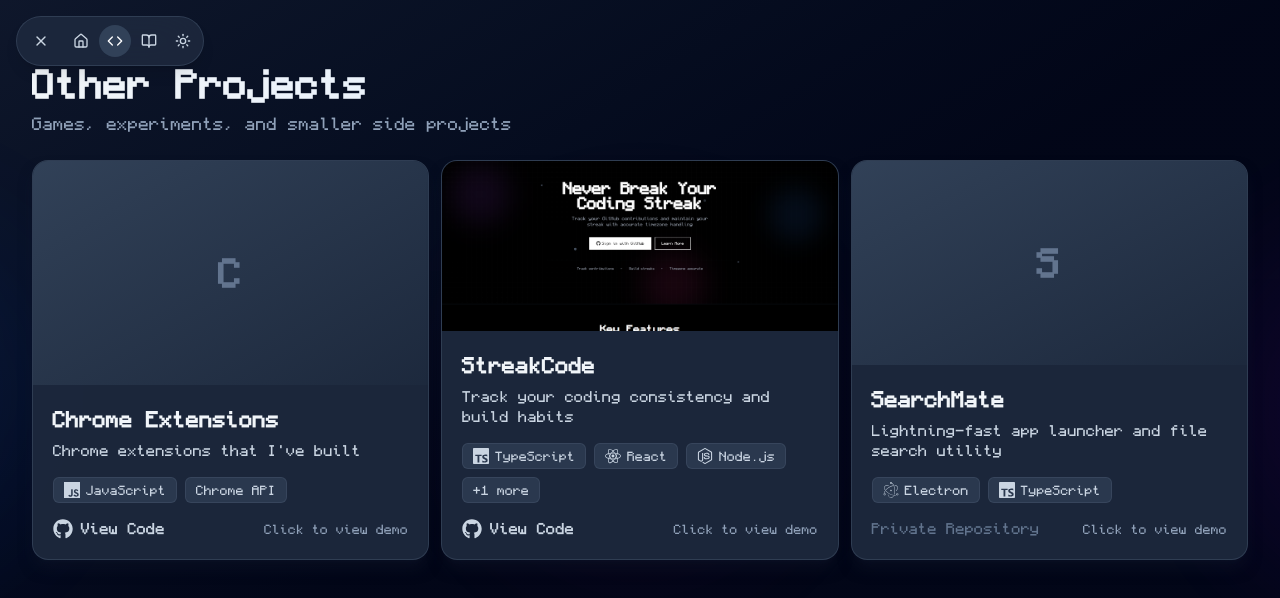
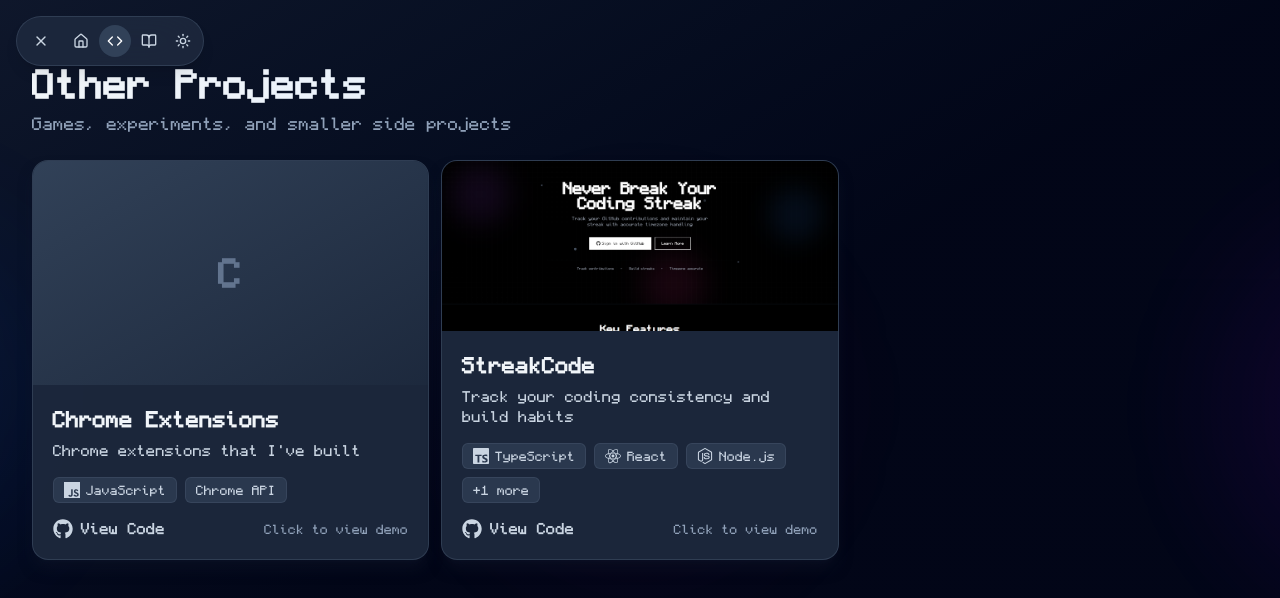
Before and after one commit to A-Shalchian/Portfolio, a Next.js app: page /projects/other in a window 1280 px wide. Shown: the top 598 px of the page. Built offline with nearby package versions, Linux system fonts and the light colour scheme.

Commit message:
removed searchmate from other projs

```diff
--- a/src/app/projects/other/page.tsx
+++ b/src/app/projects/other/page.tsx
@@ -24,16 +24,6 @@
     githubUrl: "https://github.com/A-Shalchian/CodeStreak",
     thumbnailUrl: "/assets/projects/streakcode/StreakCode-dark.png",
     images: ["/assets/projects/streakcode/StreakCode-dark.png", "/assets/projects/streakcode/StreakCode.png"],
-  },
-  {
-    id: "searchmate",
-    title: "SearchMate",
-    description: "Lightning-fast app launcher and file search utility",
-    fullDescription: "A powerful search and launcher tool inspired by the Everything app. Quickly find and open files, launch apps, open projects in VS Code or terminal - built for maximum productivity and saving time.",
-    techStack: ["Electron", "TypeScript"],
-    githubUrl: undefined,
-    thumbnailUrl: undefined,
-    images: undefined,
   },
 ];
 
```
